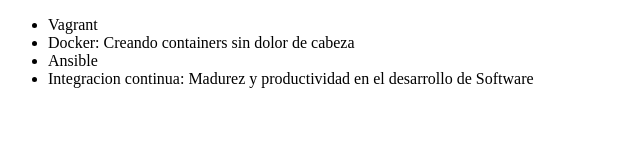
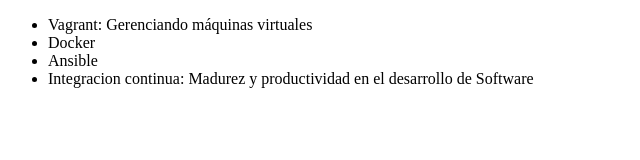
Before and after one commit to DeysiBg11/alura-git, a plain HTML site: page index.html in a window 1280 px wide. Shown: the whole page, without its empty margins (0-640 px from the left). Drawn offline with Linux system fonts and the light colour scheme.

Commit message:
Corrigiendo curso de Vagrant

```diff
--- a/index.html
+++ b/index.html
@@ -6,8 +6,8 @@
 </head>
 <body>
      <ul>
-         <li> Vagrant </li>
-         <li> Docker: Creando containers sin dolor de cabeza </li>
+         <li> Vagrant: Gerenciando máquinas virtuales</li>
+         <li> Docker </li>
          <li> Ansible </li>
          <li> Integracion continua: Madurez y productividad en el desarrollo de Software</li>
      </ul>
```
